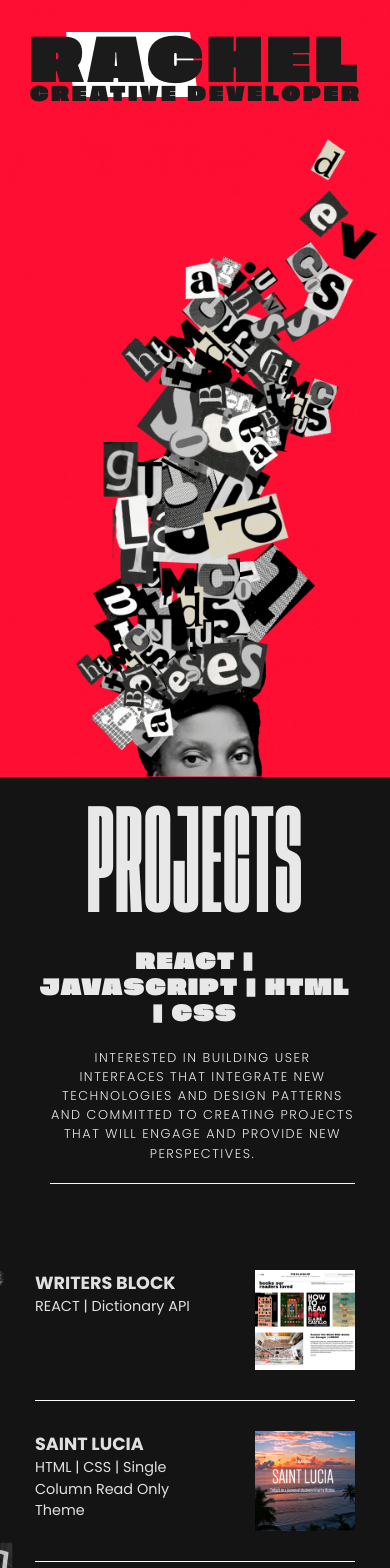
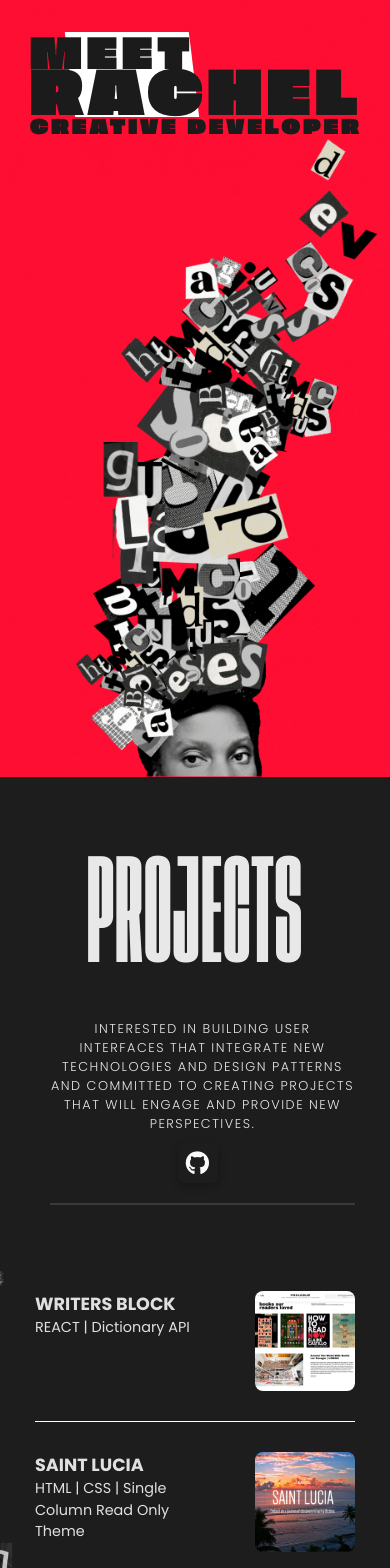
Before and after one commit to R-LaRoi/Mobile-Dev, a React (Vite) app: page / in a window 390 px wide. Shown: the top 1568 px of the page. Built offline with nearby package versions, Linux system fonts and the light colour scheme.

Commit message:
Updated Project Component

```diff
--- a/src/Components/Projects.jsx
+++ b/src/Components/Projects.jsx
@@ -14,10 +14,13 @@ export default function Projects() {
   <div className='pro-header'>
     projects
     <div className='p-title'>
-  REACT | JAVASCRIPT | HTML | CSS
+
   <p className='text'>
   Interested in building user interfaces that integrate new technologies and design patterns and committed to creating projects that will engage and provide new perspectives.
+   <div>
+    <a href="https://github.com/R-LaRoi/" target= "_blank" alt="no alternative text"><i className="fa-brands fa-github" id='i-slide'></i></a> </div>
 </p>
+
 </div>
 
   </div>
--- a/src/Components/stylesheet/Hero.css
+++ b/src/Components/stylesheet/Hero.css
@@ -86,7 +86,7 @@ font-size: 18rem;
       position: absolute;
       top: 90px;
       left: 50px;
-      height: 65px;
+      height: 85px;
       width: 124px;
       background-color: #ffffff;
       z-index: 1;
@@ -158,5 +158,7 @@ font-size: 18rem;
 
        }
 
-
+                .mb-txt {
+                  display:block;
+                }
      }
--- a/src/Components/stylesheet/project.css
+++ b/src/Components/stylesheet/project.css
@@ -142,7 +142,7 @@ font-family: 'Poppins', sans-serif;
 .pro-section{
 margin-top: -90px;
    /* background-color: #fff707ed; */
-background-color: rgb(20, 20, 20);
+background-color: rgb(30, 29, 29);
 padding: 35px;
   /* height: 110vh; */
 font-family: 'Roboto Condensed', sans-serif;
@@ -165,7 +165,7 @@ background-repeat: no-repeat;
   font-size: 7rem;
   text-transform: uppercase;
 letter-spacing: 1.5px;
-padding-top: 50px;
+padding-top: 100px;
 
 }
 
@@ -200,7 +200,7 @@ font-weight: 200;
   font-size: .8rem;
 
   margin-left: 15px;
-border-bottom: 1px  solid whitesmoke;
+border-bottom: 2px  solid rgb(58, 58, 58);
 max-width: 310px;
 padding: 20px 0px;
 
--- a/src/Components/stylesheet/scroll.css
+++ b/src/Components/stylesheet/scroll.css
@@ -15,8 +15,13 @@ padding: 30px 0px 30px 0px;
 .thumbnail{
   width:100px;
  display: flex;
+border-radius: 8px;
 
+}
 
+.thumbnail:hover{
+
+  opacity: 50%;
 }
 
 .mb-card-text{
```
